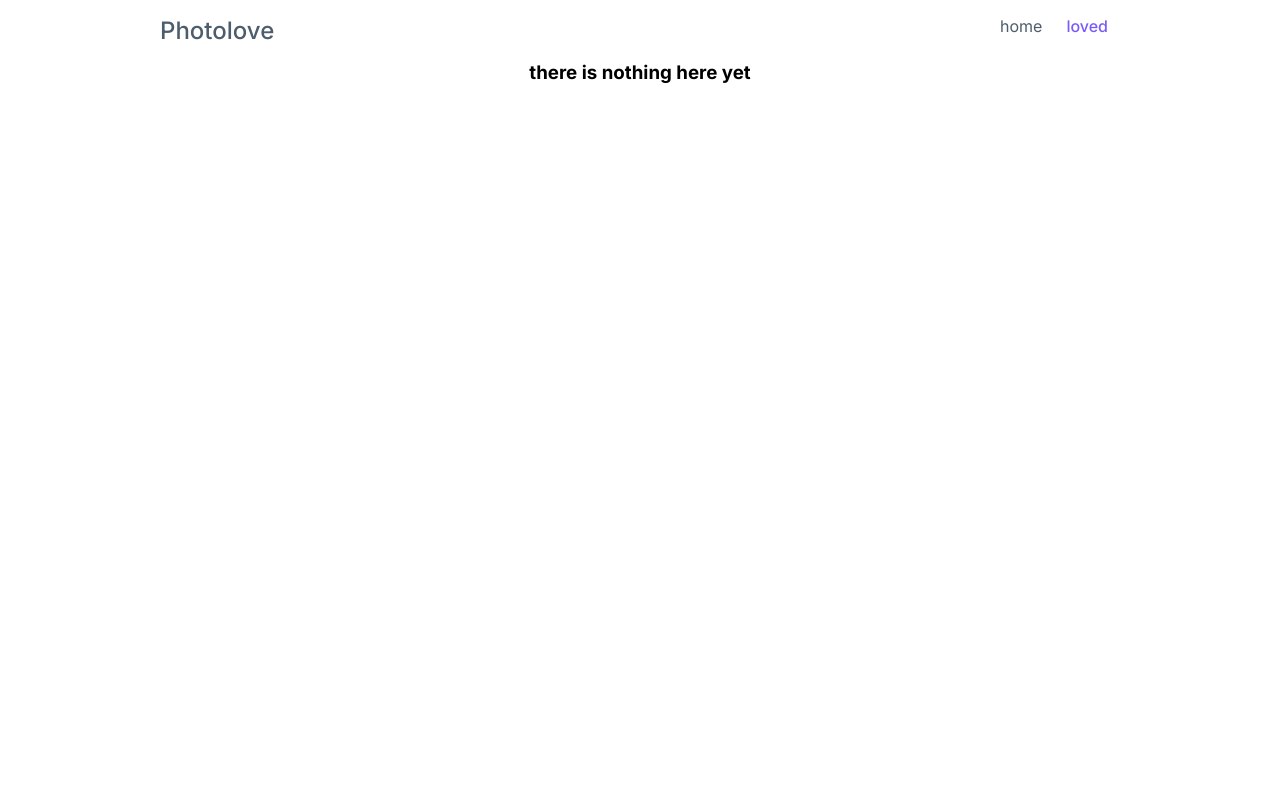
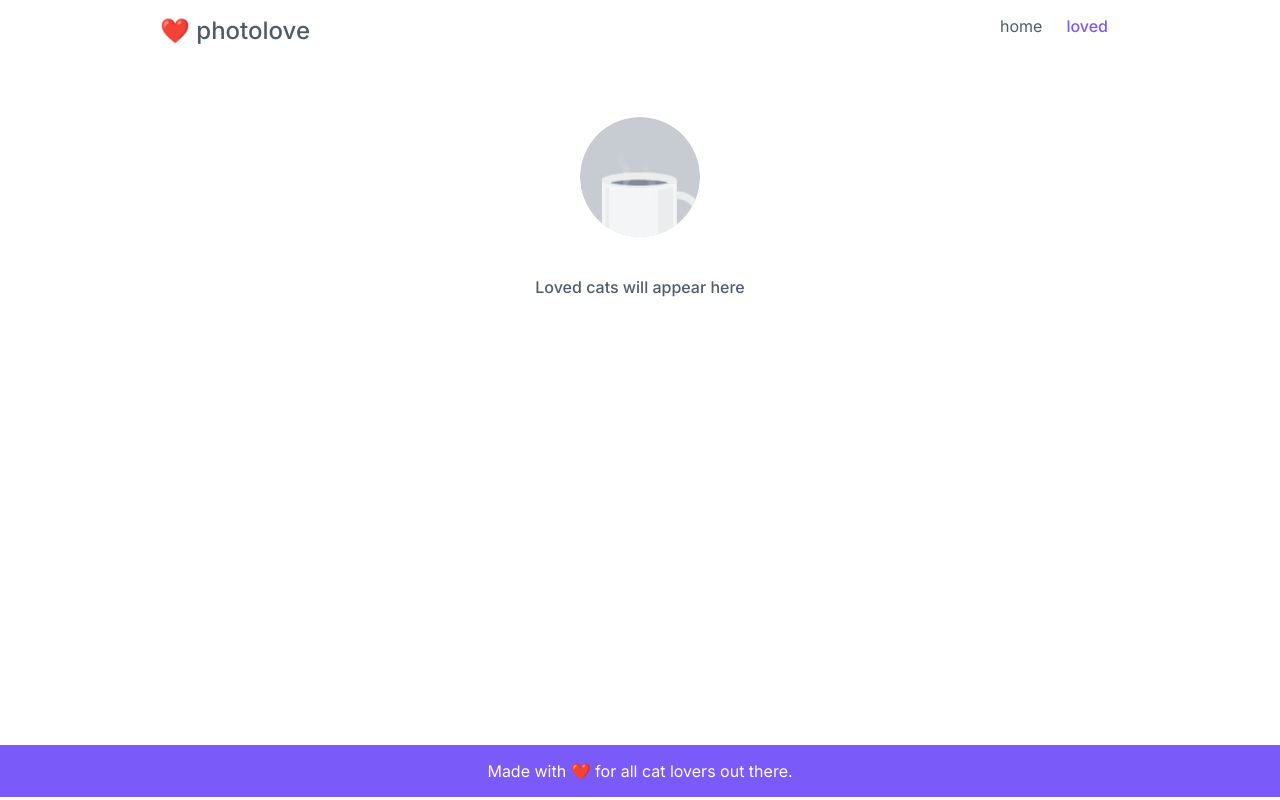
Before and after one commit to gayarabello/photolove, an Angular app: page /loved in a window 1280 px wide. Built offline with nearby package versions, Linux system fonts and the light colour scheme.

Commit message:
Create route

```diff
--- a/src/app/app.component.html
+++ b/src/app/app.component.html
@@ -1,10 +1,25 @@
-<div class="content-block">
-    <header class="container space-between">
-        <h1>{{title}}</h1>
+<style>
+    .sticky {
+        position: sticky;
+        top: 0px;
+    }
+    .content-height{
+        min-height: calc(100vh - 116px);
+    }
+
+</style>
+<div class="content-block sticky white">
+    <header class="container space-between ">
+        <h1 routerLink="/">❤️ {{title}}</h1>
         <div>
             <a [class.active-anchor]="hasRoute('/')" routerLink="/">home</a>
             <a [class.active-anchor]="hasRoute('/loved')" routerLink="/loved">loved</a>
         </div>
     </header>
+</div>
+<div class="content-block content-height my-4">
     <router-outlet></router-outlet>
 </div>
+<footer class="purple white--text pa-4 text-center">
+    Made with ❤️ for all cat lovers out there.
+</footer>
--- a/src/app/app.component.ts
+++ b/src/app/app.component.ts
@@ -7,7 +7,7 @@ import { Router } from '@angular/router';
   styleUrls: ['./app.component.scss']
 })
 export class AppComponent {
-  title: string = "Photolove"
+  title: string = "photolove"
 constructor(private router: Router) {
 
 }
--- a/src/app/components/favorite/favorite.component.html
+++ b/src/app/components/favorite/favorite.component.html
@@ -1,2 +1,158 @@
-<app-photo-collection [photos]="photos" (updateLoved)="updateLovedImages()"></app-photo-collection>
-<h3 class="text-center" *ngIf="photos.length === 0">there is nothing here yet</h3>
+<style>
+  .motion-bg {
+    background: #c7ccd2;
+    position: relative;
+    width: 200px;
+    height: 200px;
+    border-radius: 12rem;
+    overflow: hidden;
+    clip-path: circle(50% at 50% 50%);
+    margin: 0 auto;
+    transform: scale(0.6);
+  }
+  .cup {
+    opacity: 90%;
+    transform: scale(1.3);
+  }
+  .coffee {
+    padding-top: 6rem;
+    padding-left: 2rem;
+    z-index: -1;
+    text-align: center;
+  }
+  .smoke-spacing {
+    padding: 0.8rem 0 0 2rem;
+  }
+  .smoke {
+    position: absolute;
+    animation-duration: 2s;
+    animation-name: upanddown;
+    animation-iteration-count: infinite;
+    animation-fill-mode: both;
+    animation-timing-function: linear;
+    transition: opacity 0.15s ease-in-out;
+  }
+
+  @keyframes upanddown {
+    from {
+      top: 90px;
+      left: 70px;
+      opacity: 1;
+    }
+
+    to {
+      top: 30px;
+      left: 70px;
+      opacity: 0;
+    }
+  }
+
+</style>
+<div class="fill-height">
+  <app-photo-collection
+    [photos]="photos"
+    (updateLoved)="loadLovedPhotos()"
+  ></app-photo-collection>
+
+  <div *ngIf="photos.length === 0">
+    <div class="motion-bg">
+      <div class="cup">
+        <div class="smoke smoke-spacing">
+          <svg
+            width="18"
+            height="61"
+            viewBox="0 0 18 61"
+            fill="none"
+            xmlns="http://www.w3.org/2000/svg"
+          >
+            <path
+              opacity="0.5"
+              d="M12.3002 0C9.70023 5.2 8.10023 10.4 8.60023 14.8C8.80023 17 9.60023 19 10.6002 20.9C10.9002 21.4 11.2002 21.8 11.4002 22.3L12.4002 23.7L13.6002 25.3C14.1002 26 14.6002 26.7 15.0002 27.4C16.7002 30.4 17.7002 33.9 17.9002 37.2C18.1002 40.6 17.4002 43.9 16.3002 46.8C15.2002 49.8 13.6002 52.4 11.7002 54.8C9.80023 57.1 7.70023 59.2 5.10023 60.8C7.00023 55.2 8.50023 50 9.10023 45.1C9.70023 40.1 8.90023 35.8 6.80023 32.1C6.50023 31.6 6.30023 31.2 5.90023 30.7L5.40023 29.9C5.20023 29.6 4.90023 29.2 4.70023 28.9C4.30023 28.2 3.80023 27.5 3.40023 26.8C3.00023 26 2.70023 25.2 2.40023 24.5C1.20023 21.3 0.600227 17.7 1.20023 14.3C1.80023 10.9 3.20023 7.9 5.20023 5.4C7.20023 3.1 9.60023 1.2 12.3002 0Z"
+              fill="url(#paint0_linear)"
+            />
+            <defs>
+              <linearGradient
+                id="paint0_linear"
+                x1="9.46893"
+                y1="60.9342"
+                x2="9.46893"
+                y2="0"
+                gradientUnits="userSpaceOnUse"
+              >
+                <stop stop-color="white" />
+                <stop offset="0.995" stop-color="white" stop-opacity="0" />
+              </linearGradient>
+            </defs>
+          </svg>
+        </div>
+        <div class="smoke">
+          <svg
+            width="18"
+            height="61"
+            viewBox="0 0 18 61"
+            fill="none"
+            xmlns="http://www.w3.org/2000/svg"
+          >
+            <path
+              opacity="0.5"
+              d="M12.3002 0C9.70023 5.2 8.10023 10.4 8.60023 14.8C8.80023 17 9.60023 19 10.6002 20.9C10.9002 21.4 11.2002 21.8 11.4002 22.3L12.4002 23.7L13.6002 25.3C14.1002 26 14.6002 26.7 15.0002 27.4C16.7002 30.4 17.7002 33.9 17.9002 37.2C18.1002 40.6 17.4002 43.9 16.3002 46.8C15.2002 49.8 13.6002 52.4 11.7002 54.8C9.80023 57.1 7.70023 59.2 5.10023 60.8C7.00023 55.2 8.50023 50 9.10023 45.1C9.70023 40.1 8.90023 35.8 6.80023 32.1C6.50023 31.6 6.30023 31.2 5.90023 30.7L5.40023 29.9C5.20023 29.6 4.90023 29.2 4.70023 28.9C4.30023 28.2 3.80023 27.5 3.40023 26.8C3.00023 26 2.70023 25.2 2.40023 24.5C1.20023 21.3 0.600227 17.7 1.20023 14.3C1.80023 10.9 3.20023 7.9 5.20023 5.4C7.20023 3.1 9.60023 1.2 12.3002 0Z"
+              fill="url(#paint0_linear)"
+            />
+            <defs>
+              <linearGradient
+                id="paint0_linear"
+                x1="9.46893"
+                y1="60.9342"
+                x2="9.46893"
+                y2="0"
+                gradientUnits="userSpaceOnUse"
+              >
+                <stop stop-color="white" />
+                <stop offset="0.995" stop-color="white" stop-opacity="0" />
+              </linearGradient>
+            </defs>
+          </svg>
+        </div>
+        <div class="coffee">
+          <svg
+            width="130"
+            height="116"
+            viewBox="0 0 130 116"
+            fill="none"
+            xmlns="http://www.w3.org/2000/svg"
+          >
+            <path
+              d="M48.1 19.2C74.6649 19.2 96.2 14.9019 96.2 9.6C96.2 4.29807 74.6649 0 48.1 0C21.5351 0 0 4.29807 0 9.6C0 14.9019 21.5351 19.2 48.1 19.2Z"
+              fill="#F0F0F0"
+            />
+            <path
+              d="M48.1 19.2001C21.5 19.2001 0 14.9001 0 9.6001V105.8C0 111.1 21.5 115.4 48.1 115.4C74.7 115.4 96.2 111.1 96.2 105.8V9.6001C96.2 14.9001 74.7 19.2001 48.1 19.2001Z"
+              fill="#FAFAFA"
+            />
+            <path
+              d="M48.1004 16.7999C19.6004 16.7999 3.40039 12.0999 2.40039 9.4999C3.50039 7.0999 19.6004 2.3999 48.1004 2.3999C76.6004 2.3999 92.8004 7.0999 93.8004 9.6999C92.8004 12.0999 76.6004 16.7999 48.1004 16.7999Z"
+              fill="#F0F0F0"
+            />
+            <path
+              d="M10.7002 13.2001C18.3002 15.1001 31.0002 16.8001 48.1002 16.8001C65.2002 16.8001 77.9002 15.1001 85.5002 13.2001C77.9002 11.3001 65.2002 9.6001 48.1002 9.6001C31.0002 9.6001 18.3002 11.3001 10.7002 13.2001Z"
+              fill="#7B848E"
+            />
+            <path
+              d="M72.2002 109.3C82.8002 108 89.4002 106.1 91.4002 104.7V18.8C86.0002 20.8 79.1002 22 72.2002 22.8V109.3Z"
+              fill="#F0F0F0"
+            />
+            <path
+              d="M9.5998 20.3C7.8998 19.9 6.2998 19.4 4.7998 18.8V104.7C5.6998 105.3 7.2998 105.9 9.5998 106.6V20.3Z"
+              fill="#F0F0F0"
+            />
+            <path
+              d="M96.2002 24.1001V33.7001C109.5 33.7001 120.3 44.5001 120.3 57.8001C120.3 71.1001 109.5 81.9001 96.2002 81.9001V91.5001C114.8 91.5001 129.9 76.4001 129.9 57.8001C129.9 39.2001 114.8 24.1001 96.2002 24.1001Z"
+              fill="#F0F0F0"
+            />
+          </svg>
+        </div>
+      </div>
+    </div>
+    <h4 class="text-center grey--text">Loved cats will appear here</h4>
+  </div>
+</div>
--- a/src/app/components/favorite/favorite.component.ts
+++ b/src/app/components/favorite/favorite.component.ts
@@ -1,4 +1,5 @@
 import { Component, OnInit } from '@angular/core';
+import { PhotoService } from '../../services/photo.service';
 import { Photo } from '../../Photo';
 
 @Component({
@@ -9,21 +10,13 @@ import { Photo } from '../../Photo';
 export class FavoriteComponent implements OnInit {
   photos: Photo[] = [];
 
-  constructor() { }
+  constructor( private photoService: PhotoService ) { }
 
   ngOnInit(): void {
-    this.updateLovedImages()
+    this.loadLovedPhotos()
   }
 
-  updateLovedImages(){
-    const myPhotos = Object.keys(localStorage)
-    this.photos = myPhotos.map((item) => {
-      const myItem = localStorage.getItem(item)
-      if(myItem) {
-        return JSON.parse(myItem)
-      } else {
-        return null;
-      }
-    })
+  loadLovedPhotos(){
+    this.photos = this.photoService.getLoved()
   }
 }
--- a/src/app/components/home/home.component.ts
+++ b/src/app/components/home/home.component.ts
@@ -8,15 +8,36 @@ import { Photo } from '../../Photo';
   styleUrls: ['./home.component.scss']
 })
 export class HomeComponent implements OnInit {
+  loading: boolean = false;
+  error: boolean = false;
   photos: Photo[] = [];
   skip: number = 0;
   constructor( private photoService: PhotoService ) { }
 
   ngOnInit(): void {
-    this.getImages()
+    this.loadPhotos()
   }
-  getImages(){
+  reloadPhotos(): void {
+    this.error = false;
+    this.skip = 0;
+    this.loadPhotos();
+  }
+  loadPhotos(): void{
     this.skip = this.skip + 5
-    this.photoService.getImages(this.skip).subscribe((photos: Photo[]) => this.photos = photos);
+    this.loading = true;
+    this.photoService
+      .getPhotos(this.skip)
+      .subscribe({
+        next:(photos: Photo[]) => {
+          if(photos.length) {
+            this.photos = photos
+            this.error = false
+          } else {
+            this.error = true
+          }
+          this.loading = false
+        }
+      });
+
   }
 }
--- a/src/app/components/photo-collection/photo-collection.component.html
+++ b/src/app/components/photo-collection/photo-collection.component.html
@@ -1,8 +1,40 @@
+<style>
+  .card {
+    width: 100%;
+    max-width: 100%;
+    padding: 1rem;
+  }
+
+  @media screen and (min-width: 600px){
+    .card {
+      width: 50%;
+      max-width: 50%;
+    }
+  }
+
+  @media screen and (min-width: 900px){
+    .card {
+      width: 20%;
+      max-width: 20%;
+    }
+  }
+
+  .container {
+    display: flex;
+  }
+
+  .wrapped {
+    flex-wrap: wrap;
+    box-sizing: border-box;
+  }
+
+</style>
 <div class="container wrapped">
+
+  <div *ngFor="let photo of photos" class="card">
     <app-photo-item
-    class="base-card"
-    *ngFor="let photo of photos"
-    [photo]="photo"
-    (updateLoved)="updateLovedPhotos()"
+      [photo]="photo"
+      (updateLoved)="updateLovedPhotos()"
     ></app-photo-item>
+  </div>
 </div>
--- a/src/app/components/photo-collection/photo-collection.component.ts
+++ b/src/app/components/photo-collection/photo-collection.component.ts
@@ -8,6 +8,7 @@ import { Photo } from '../../Photo';
 })
 export class PhotoCollectionComponent implements OnInit {
   @Input() photos!: Photo[] ;
+  @Input() loading!: boolean ;
   @Output() updateLoved = new EventEmitter();
 
   ngOnInit(): void {
--- a/src/app/components/photo-item/photo-item.component.ts
+++ b/src/app/components/photo-item/photo-item.component.ts
@@ -19,7 +19,7 @@ export class PhotoItemComponent implements OnInit {
     this.liked = Boolean(localStorage.getItem(String(this.photo.id)))
   }
 
-  onClick(id: string | undefined){
+  onClick(id: string | undefined): void{
   if(!this.liked){
     localStorage.setItem(`${id}`, JSON.stringify(this.photo));
   } else {
--- a/src/app/services/photo.service.ts
+++ b/src/app/services/photo.service.ts
@@ -1,5 +1,5 @@
 import { Injectable } from '@angular/core';
-import { HttpClient, HttpHeaders } from '@angular/common/http'
+import { HttpClient } from '@angular/common/http'
 import { Observable } from 'rxjs';
 import { Photo } from '../Photo';
 
@@ -12,7 +12,21 @@ export class PhotoService {
 
   constructor( private http:HttpClient ) { }
 
-  getImages(skip: number): Observable<Photo[]>{
+  getPhotos(skip: number): Observable<Photo[]>{
     return this.http.get<Photo[]>(this.apiUrl(skip))
   }
+
+
+  getLoved(): Photo[]{
+    const myPhotos = Object.keys(localStorage)
+    const photos = myPhotos.map((item) => {
+      const myItem = localStorage.getItem(item)
+      if(myItem) {
+        return JSON.parse(myItem)
+      } else {
+        return null;
+      }
+    })
+    return photos;
+  }
 }
--- a/src/styles.scss
+++ b/src/styles.scss
@@ -1,84 +1,58 @@
 @import url('https://fonts.googleapis.com/css2?family=Inter:wght@300;400;500;700&display=swap');
-
+//Reset
 * {
     box-sizing: border-box;
     margin: 0;
     padding: 0;
 }
-div {
-    margin: 0;
-    padding: 0;
+
+body {
+    font-family: 'Inter', sans-serif;
 }
+
+// Color Variables
 $purple: #7A5AF8;
 $grey: #4d5d6d;
 $dark-purple: #6938EF;
 $orange: #FB6514;
 $dark-orange: #EC4A0A;
 
+// Spacing Variables
+$spacing-1: 0.25rem;
+$spacing-2: 0.5rem;
+$spacing-3: 0.75rem;
+$spacing-4: 1rem;
+$spacing-5: 1.5rem;
+$spacing-6: 2rem;
+
+
+//Typography
 h1 {
    font-size: 24px;
    font-weight: 500;
+   cursor: pointer;
    color: $grey;
 }
 
-body {
-    font-family: 'Inter', sans-serif;
-}
-
-button{
-    border: none;
-    padding: 0.5rem 1rem;
-    cursor: pointer;
-    font-weight: 600;
-    border-radius: 0.25rem;
-    display: block;
-}
-
-.purple {
-    background-color: #7A5AF8;
-}
-
-.purple--text {
-    color: #7A5AF8;
-}
-
-.orange {
-    background-color: $orange;
-}
-
-.orange--text {
-    color: $orange;
-}
-
-.base-card {
-    background-color: white;
-    border-radius: 1rem;
-    box-shadow: 0px 2px 8px 2px rgba(30, 30, 30, 0.1);
-    margin: 1rem;
-    width: 20%;
-    max-width: 20%;
-}
-
-.container {
-    display: flex;
-}
-
-.wrapped {
-    flex-wrap: wrap;
-    box-sizing: border-box;
-}
-
-.content-block {
-    max-width: 960px;
-    margin: 0 auto;
+h4 {
+    font-weight: 500;
 }
 
 .text-center {
     text-align: center;
 }
 
-.space-between {
-    justify-content: space-between;
+
+//Html
+button {
+    border: none;
+    padding: $spacing-1 $spacing-4;
+    cursor: pointer;
+    font-weight: 600;
+    border-radius: $spacing-1;
+    width: 100%;
+    text-align: center;
+    margin: 0 auto;
 }
 
 img {
@@ -102,28 +76,153 @@ header {
     padding: 1rem 0;
 }
 
+
+//Spacing
+.pa-1{
+    padding: $spacing-1;
+}
+.pa-2{
+    padding: $spacing-2;
+}
+.pa-3{
+    padding: $spacing-3;
+}
+.pa-4{
+    padding: $spacing-4
+}
+.ma-1{
+    padding: $spacing-1;
+}
+.ma-2{
+    padding: $spacing-2;
+}
+.ma-3{
+    padding: $spacing-3;
+}
+.ma-4{
+    padding: $spacing-4
+}
+.px-1{
+    padding: $spacing-1;
+}
+.px-2{
+    padding: $spacing-2;
+}
+.px-3{
+    padding: $spacing-3;
+}
+.px-4{
+    padding: $spacing-4
+}
+.mx-1{
+    padding: $spacing-1;
+}
+.mx-2{
+    padding: $spacing-2;
+}
+.mx-3{
+    padding: $spacing-3;
+}
+.mx-4{
+    padding: $spacing-4
+}
+.py-1{
+    padding: $spacing-1;
+}
+.py-2{
+    padding: $spacing-2;
+}
+.py-3{
+    padding: $spacing-3;
+}
+.py-4{
+    padding: $spacing-4
+}
+.my-1{
+    padding: $spacing-1;
+}
+.my-2{
+    padding: $spacing-2;
+}
+.my-3{
+    padding: $spacing-3;
+}
+.my-4{
+    padding: $spacing-4
+}
+
+
+//Colors
+.white {
+    background-color: white;
+}
+.grey {
+    background-color: $grey;
+}
+.purple {
+    background-color: $purple;
+}
+.orange {
+    background-color: $orange;
+}
+.white--text {
+    color: white;
+}
+.grey--text {
+    color: $grey;
+}
+.purple--text {
+    color: $purple;
+}
+.orange--text {
+    color: $orange;
+}
+
+// Flexbox
+.container {
+    display: flex;
+}
+
+.space-between {
+    justify-content: space-between;
+}
+
+.content-block {
+    max-width: 960px;
+    margin: 0 auto;
+}
+
 .active-anchor {
     color: $purple;
     font-weight: 500;
 }
 
-.filled-button {
-    background-color: $purple;
-    color: white;
+.primary-btn {
     padding: 0.5rem 1rem;
+    border-width: 1px;
+    border-style: solid;
+    border-color: $purple;
+
+    &.filled {
+        color: white;
+        background-color: $purple;
+    }
+    &.outlined {
+        color: $purple;
+        background-color: white;
+    }
 }
-.outline-button {
-    color: $purple;
-    padding: 0.5rem 1rem;
-    border: 1px solid $purple;
-    background-color: white;
-}
-.orange-button {
+
+.secondary-button {
+    font-size: 18px;
     background-color: $orange;
     color: white;
-    padding: 0.75rem 1rem;
+    padding: 1rem;
+    max-width: 240px;
+    margin: 1rem;
+
+    &:hover {
+        background-color: $dark-orange;
+        color: white;
+    }
 }
-.orange-button:hover {
-    background-color: $dark-orange;
-    color: white;
-}
```
Also changed, not shown: src/app/components/home/home.component.html (+12 -2 lines), src/app/components/photo-item/photo-item.component.html (+21 -11 lines).
